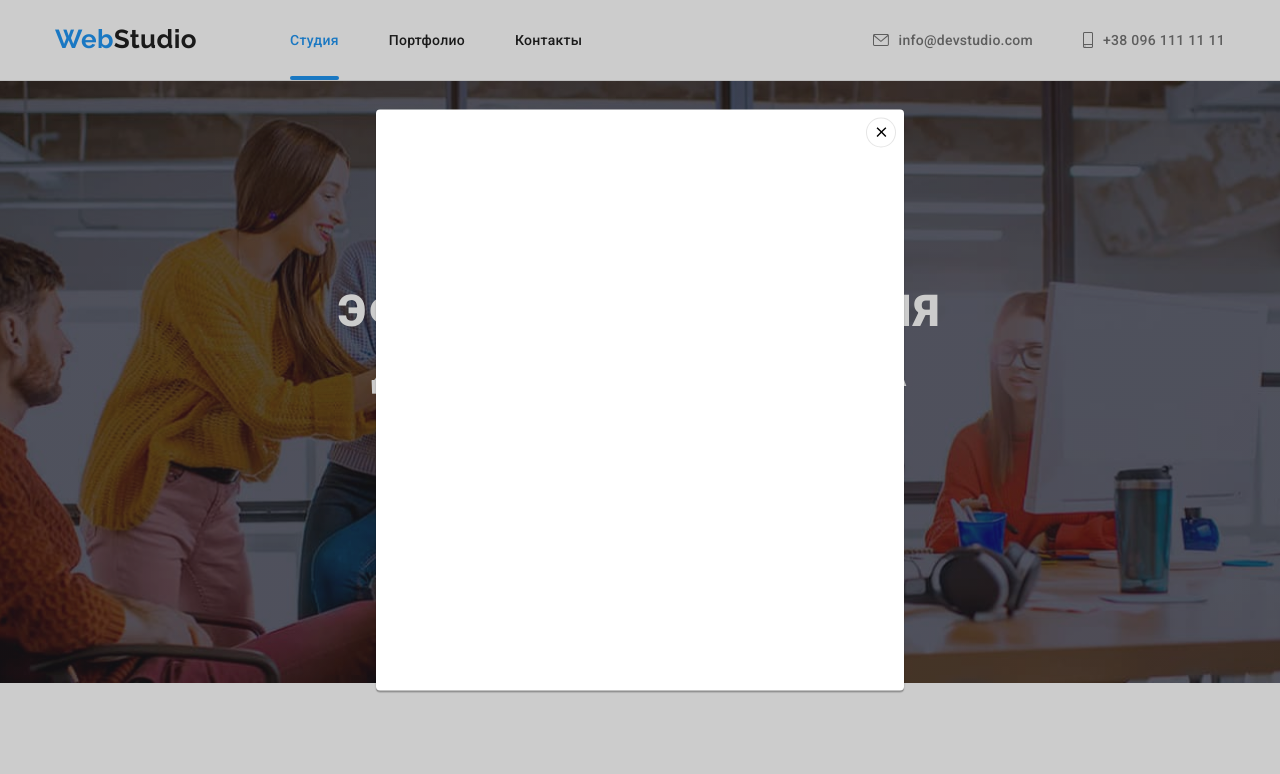
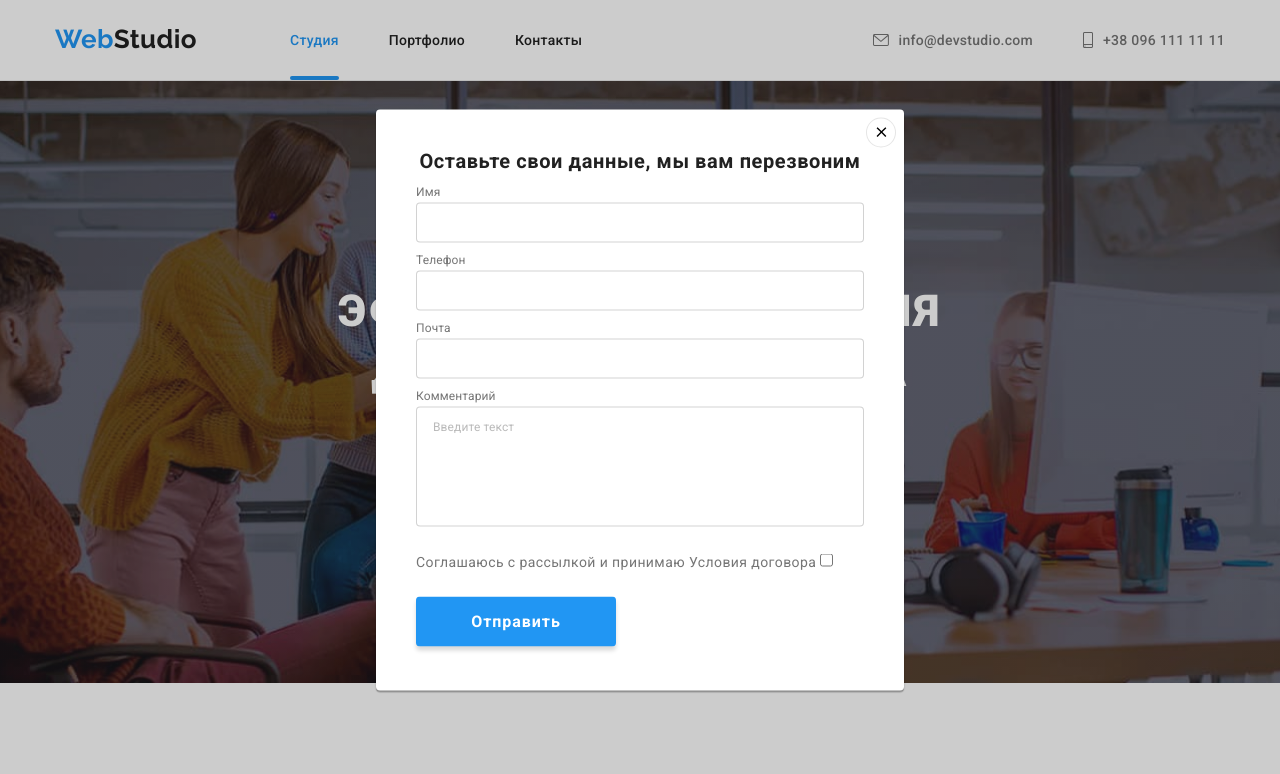
Before and after one commit to DmytroVadimov/goit-markup-hw-06, a plain HTML site: page index.html in a window 1280 px wide. Both pictures are taken after a click on the button "Заказать услугу". Shown: the top 774 px of the page. Drawn offline with nearby package versions, Linux system fonts and the light colour scheme.

Commit message:
hw_6_form_input

```diff
--- a/css/styles.css
+++ b/css/styles.css
@@ -804,6 +804,7 @@ border-color: var(--act-link-txt);
     width: 100vw;
     height: 100vh;
     background-color: rgba(0, 0, 0, 0.2);
+
     transition: opacity var(--trnstn), visibility var(--trnstn);
 }
 
@@ -818,6 +819,7 @@ border-color: var(--act-link-txt);
 }
 
 .modal {
+    padding: 40px;
     width: 528px;
     min-height: 581px;
     border-radius: 4px;
@@ -848,3 +850,109 @@ border-color: var(--act-link-txt);
     top: 8px;
     right: 8px;
 }
+
+.modal-close-icon {
+    transition: fill var(--trnstn);
+}
+
+.modal-close:hover .modal-close-icon,
+.modal-close:focus .modal-close-icon {
+    fill: var(--act-link-txt);
+}
+
+.modal-title {
+    margin-bottom: 12px;
+
+    font-weight: 700;
+    font-size: 20px;
+    line-height: 23px;
+    text-align: center;
+    letter-spacing: 0.03em;
+    }
+
+.injection-label {
+    display: block;
+    margin-bottom: 4px;
+
+    font-weight: 400;
+    font-size: 12px;
+    line-height: calc(14/12);
+    letter-spacing: 0.01em;
+    color: var(--hd-cont-txt);
+}
+
+.injection-field {
+    display: block;
+    margin-bottom: 10px;
+
+    width: 100%;
+    height: 40px;
+    border: 1px solid rgba(33, 33, 33, 0.2);
+    border-radius: 4px;
+    transition: border-color var(--trnstn);
+    }
+
+.injection-field:hover,
+.injection-field:focus {
+    border-color: var(--act-link-txt);
+}
+
+.injection-field::placeholder {
+    font-weight: 400;
+    font-size: 12px;
+    line-height: calc(14/12);
+    letter-spacing: 0.01em;
+    color: rgba(117, 117, 117, 0.5);
+}
+
+.injection-textarea {
+    padding: 12px 16px;
+    margin-bottom: 20px;
+
+    width: 100%;
+    height: 120px;
+    border: 1px solid rgba(33, 33, 33, 0.2);
+    border-radius: 4px;
+    resize: none;
+    transition: border-color var(--trnstn);
+}
+
+.injection-textarea:hover,
+.injection-textarea:focus {
+    border-color: var(--act-link-txt);
+}
+
+.injection-textarea::placeholder {
+    font-weight: 400;
+    font-size: 12px;
+    line-height: calc(14/12);
+    letter-spacing: 0.01em;
+    color: rgba(117, 117, 117, 0.5);
+}
+
+.injection-policy {
+    font-weight: 400;
+    font-size: 14px;
+    line-height: calc(24/14);
+    color: var(--hd-cont-txt);
+}
+
+.injection-check {
+    margin-bottom: 30px;
+}
+
+.injection-button {
+    width: 200px;
+    height: 50px;
+    border-radius: 4px;
+    border: 1px solid transparent;
+    background-color: var(--act-link-txt);
+    box-shadow: 0px 4px 4px rgba(0, 0, 0, 0.15);
+
+    font-weight: 700;
+    font-size: 16px;
+    line-height: calc(30/16);
+    letter-spacing: 0.06em;
+    color: var(--act-btn-txt);
+    cursor: pointer;
+}
--- a/index.html
+++ b/index.html
@@ -345,7 +345,31 @@
       <button type="button" class="modal-close" data-modal-close>
         <svg class="modal-close-icon" width="18" height="18" ><use href="./images/icons.svg#icon-close"></use></svg>
       </button>
-    </div>
+      <p class="modal-title">Оставьте свои данные, мы вам перезвоним</p>
+      <form class="injection">
+      <div class="modal-injection">
+        <label class="injection-label" for="injection-name">Имя</label>
+        <input class="injection-field" type="text" name="name" id="injection-name">
+      </div>
+      <div class="modal-injection">
+        <label class="injection-label" for="injection-tel">Телефон</label>
+        <input class="injection-field" type="tel" name="tel" id="injection-tel">
+      </div>
+      <div class="modal-injection">
+        <label class="injection-label" for="injection-email">Почта</label>
+        <input class="injection-field" type="email" name="email" id="injection-email">
+      </div>
+      <div class="modal-injection">
+        <label class="injection-label" for="injection-comment">Комментарий</label>
+        <textarea class="injection-textarea" name="comment" id="injection-comment" placeholder="Введите текст"></textarea>
+      </div>
+      <div class="modal-injection">
+        <label class="injection-policy" for="injection-policy">Соглашаюсь с рассылкой и принимаю Условия договора</label>
+        <input class="injection-check" type="checkbox" name="policy" id="injection-policy">
+      </div>
+      <button class="injection-button" type="submit">Отправить</button>
+    </form>
+  </div>
   </div>
   <script src="./js/modal.js"></script>
   </body>
```
